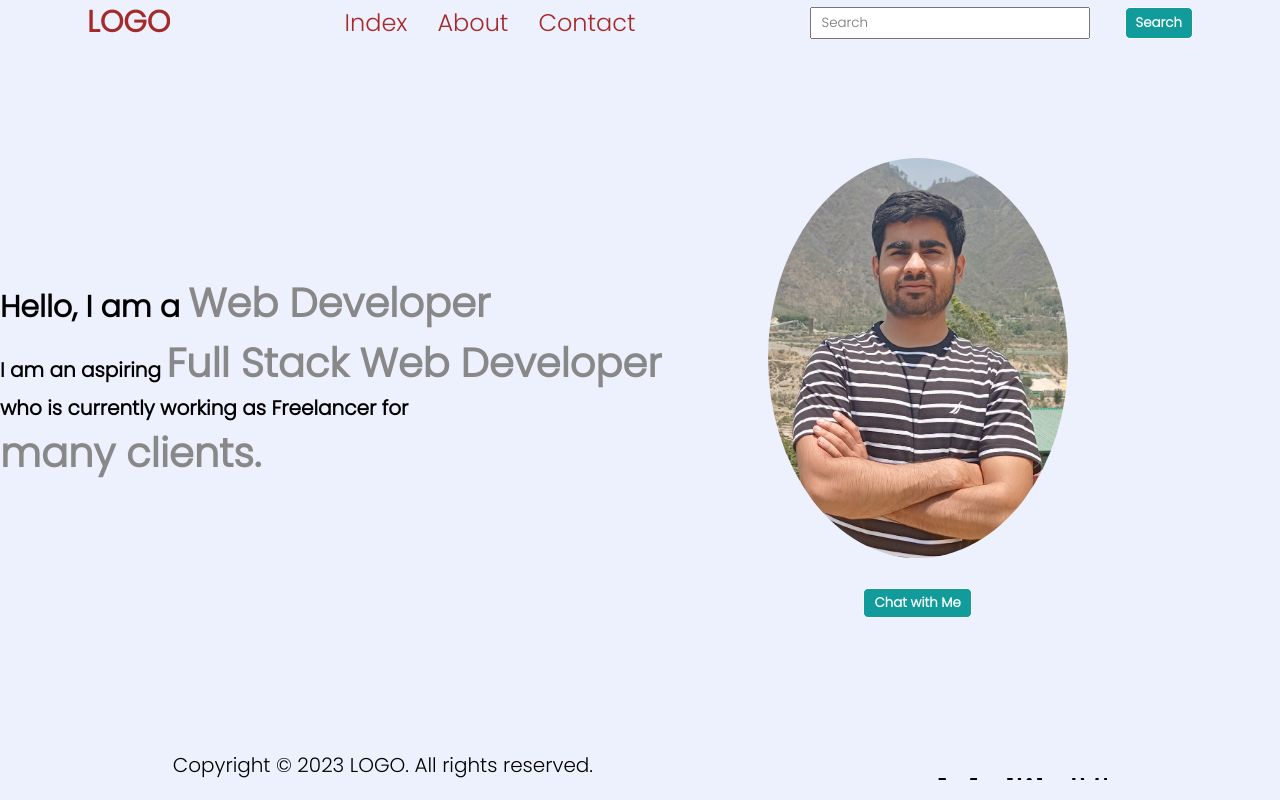
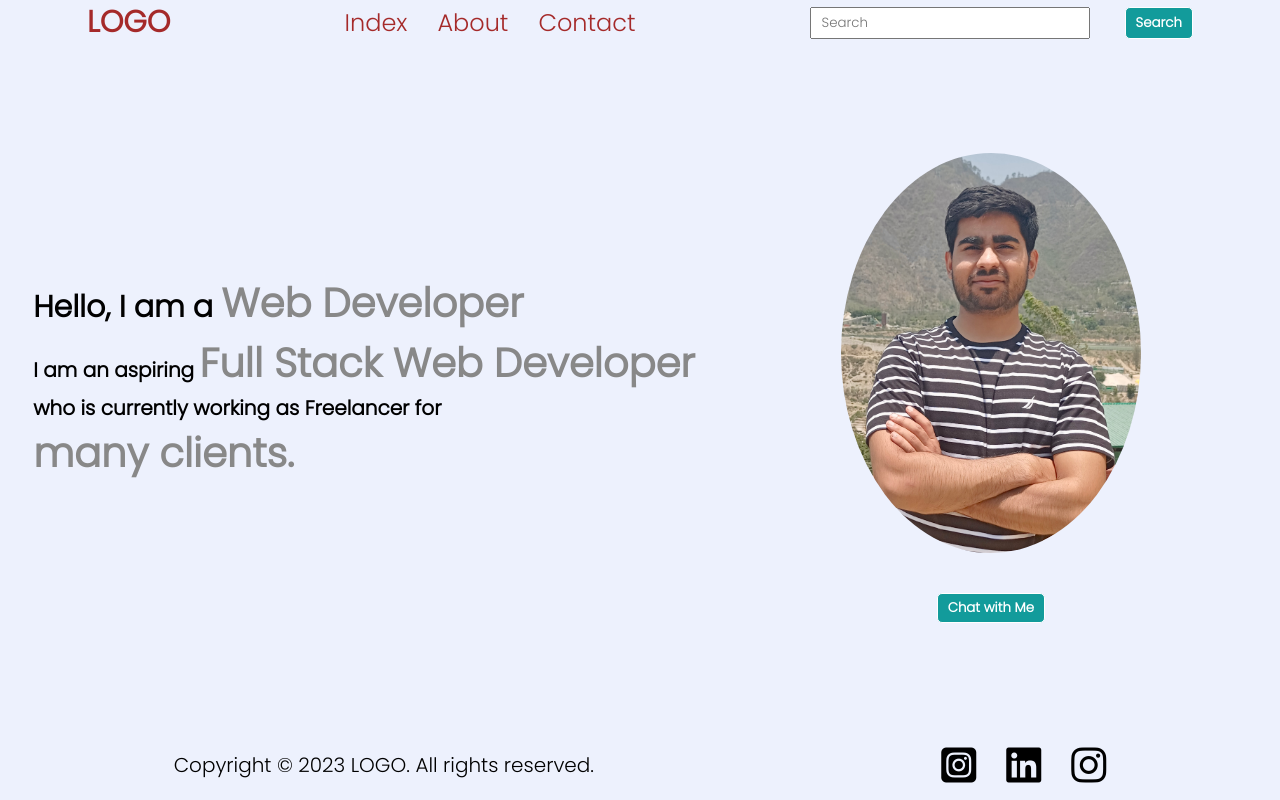
Before and after one commit to SomilKSharma/HTMLCSSPortfolio, a plain HTML site: page index.html in a window 1280 px wide. Drawn offline with Linux system fonts and the light colour scheme.

Commit message:
Altered the grid.

```diff
--- a/index.html
+++ b/index.html
@@ -56,7 +56,7 @@
         <p>Copyright &copy; 2023 LOGO. All rights reserved.</p>
         <!-- unordered list for links -->
         <ul>
-            <li><i class="fa-brands fa-github fa-2xl"></i></li>
+            <li><i class="fa-brands fa-square-instagram fa-2xl"></i></li>
             <li><i class="fa-brands fa-linkedin fa-2xl"></i></li>
             <li><i class="fa-brands fa-instagram fa-2xl"></i></li>
         </ul>
--- a/styles/style.css
+++ b/styles/style.css
@@ -1,7 +1,6 @@
 * {
     margin: 0;
     padding: 0;
-    overflow: hidden;
     font-family: 'Dancing Script', cursive;
     font-family: 'Montserrat', sans-serif;
     font-family: 'Poppins', sans-serif;
@@ -83,6 +82,8 @@ input {
 main {
     display: flex;
     align-items: center;
+    justify-content: center;
+    gap: 40px;
 }
 
 .textonleft {
@@ -95,9 +96,9 @@ main {
     display: flex;
     flex-direction: column;
     width: 40%;
+    gap: 40px;
     align-items: center;
     justify-content: center;
-    gap: 30px;
 }
 
 .textonleft span {
```
